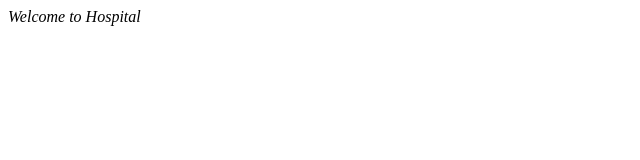
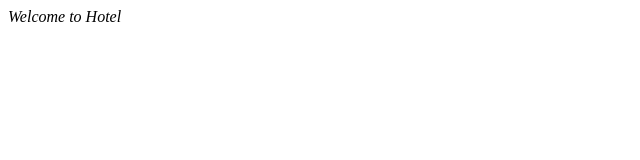
Before and after one commit to Kridsanapong/first, a plain HTML site: page index.html in a window 1280 px wide. Shown: the full height of the page, 0-640 px from the left. Drawn offline with Linux system fonts and the light colour scheme.

```diff
--- a/index.html
+++ b/index.html
@@ -1 +1 @@
-<i>Welcome to Hospital</i>
+<i>Welcome to Hotel</i>
```
